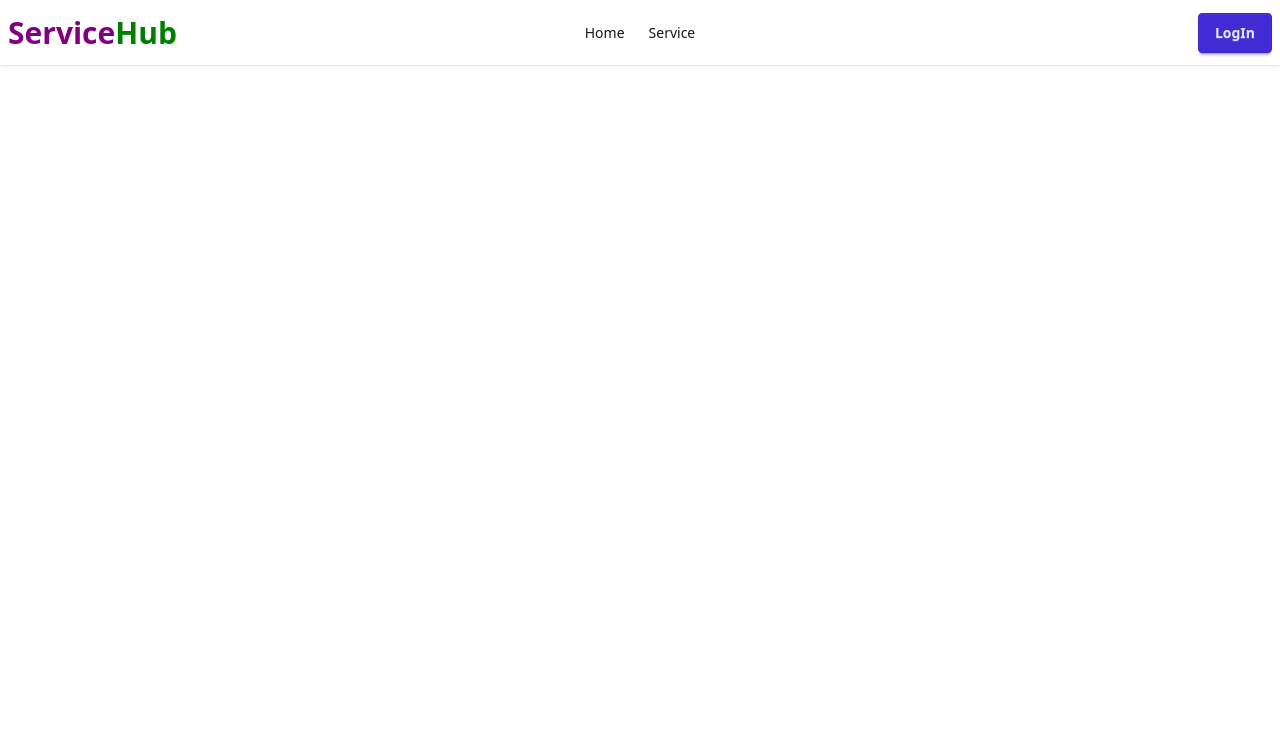
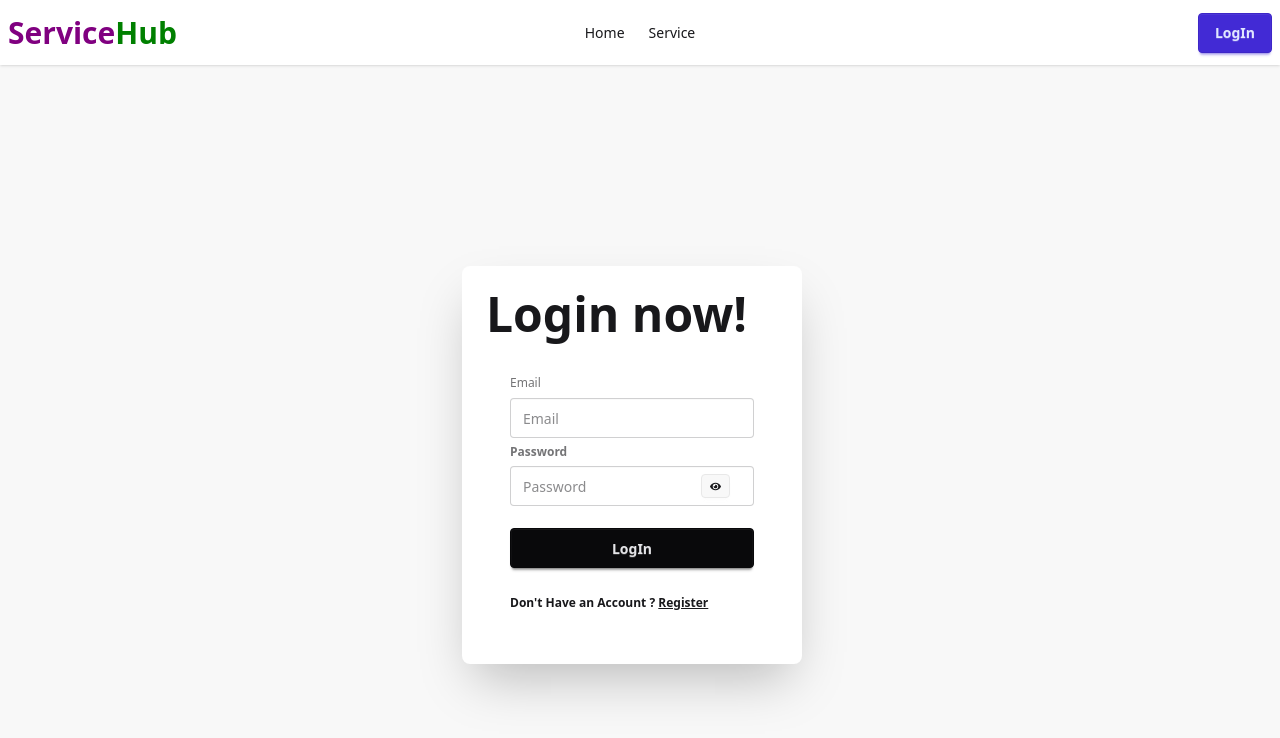
Before and after one commit to razaulkarim2410/service-hub-client, a React (Vite) app: page /login in a window 1280 px wide. Shown: the top 738 px of the page. Built offline with nearby package versions, Linux system fonts and the light colour scheme.

Commit message:
create login form

```diff
--- a/src/pages/logIn/LogIn.jsx
+++ b/src/pages/logIn/LogIn.jsx
@@ -1,10 +1,91 @@
-import React from 'react';
+import React, { useRef, useState } from 'react';
+import { FaEye } from 'react-icons/fa';
+import {  NavLink, useLocation, useNavigate } from 'react-router';
+import Swal from 'sweetalert2';
 
 const LogIn = () => {
+  const [error, setError] = useState('')
+  const [showPassword, setShowPassword] = useState(false);
+  const location = useLocation()
+  const navigate = useNavigate()
+  console.log(location)
+
+  const emailRef = useRef()
+   const handleLogin = (e) => {
+    e.preventDefault();
+    const form = e.target
+    const email = form.email.value
+    const password = form.password.value
+    console.log({ email, password })
+    signin(email, password)
+      .then((result) => {
+        const user = result.user
+        console.log(user)
+        navigate(`${location.state ? location.state : "/"}`)
+        Swal.fire({
+          title: "You Login Successfully!",
+          icon: "success",
+          draggable: true
+        });
+      })
+      .catch((error) => {
+        const errorCode = error.code;
+        // const errorMessage = error.message;
+        // alert(errorCode, errorMessage)
+        setError(errorCode)
+        Swal.fire({
+          icon: "error",
+          title: "Oops...",
+          text: "Please Enter Valid Password!",
+          footer: '<a href="#">Please Fix It?</a>'
+        });
+      });
+  }
   return (
-    <div>
+    <div className="hero bg-base-200 min-h-screen">
+  <div className="hero-content flex-col lg:flex-row-reverse">
+    <div className="text-center lg:text-left">
+
 
     </div>
+    <div className="card bg-base-100 w-full max-w-sm shrink-0 shadow-2xl">
+      <div className="card-body">
+        <h1 className="text-5xl font-bold">Login now!</h1>
+        <form onSubmit={handleLogin} className="card-body">
+          <fieldset className="fieldset">
+
+            <label className="label">Email</label>
+            <input type="email" ref={emailRef} name='email' className="input" placeholder="Email" />
+
+            <label className="label text-xs font-bold">Password</label>
+            <div className='relative'>
+              <input
+                name='password'
+
+                type={showPassword ? 'text' : 'password'}
+                className="input"
+                placeholder="Password"
+                required
+              />
+              <button
+                type="button"
+                onClick={() => setShowPassword(!showPassword)}
+                className='absolute btn btn-xs top-2 right-6'
+              >
+                <FaEye />
+              </button>
+            </div>
+
+
+
+            <button type='submit' className="btn btn-neutral mt-4">LogIn</button>
+            <p className='text-l font-bold pt-5'>Don't Have an Account ? {" "} <NavLink className='underline ' to={'/register'}>Register</NavLink></p>
+          </fieldset>
+        </form>
+      </div>
+    </div>
+  </div>
+</div>
   );
 };
 
```
